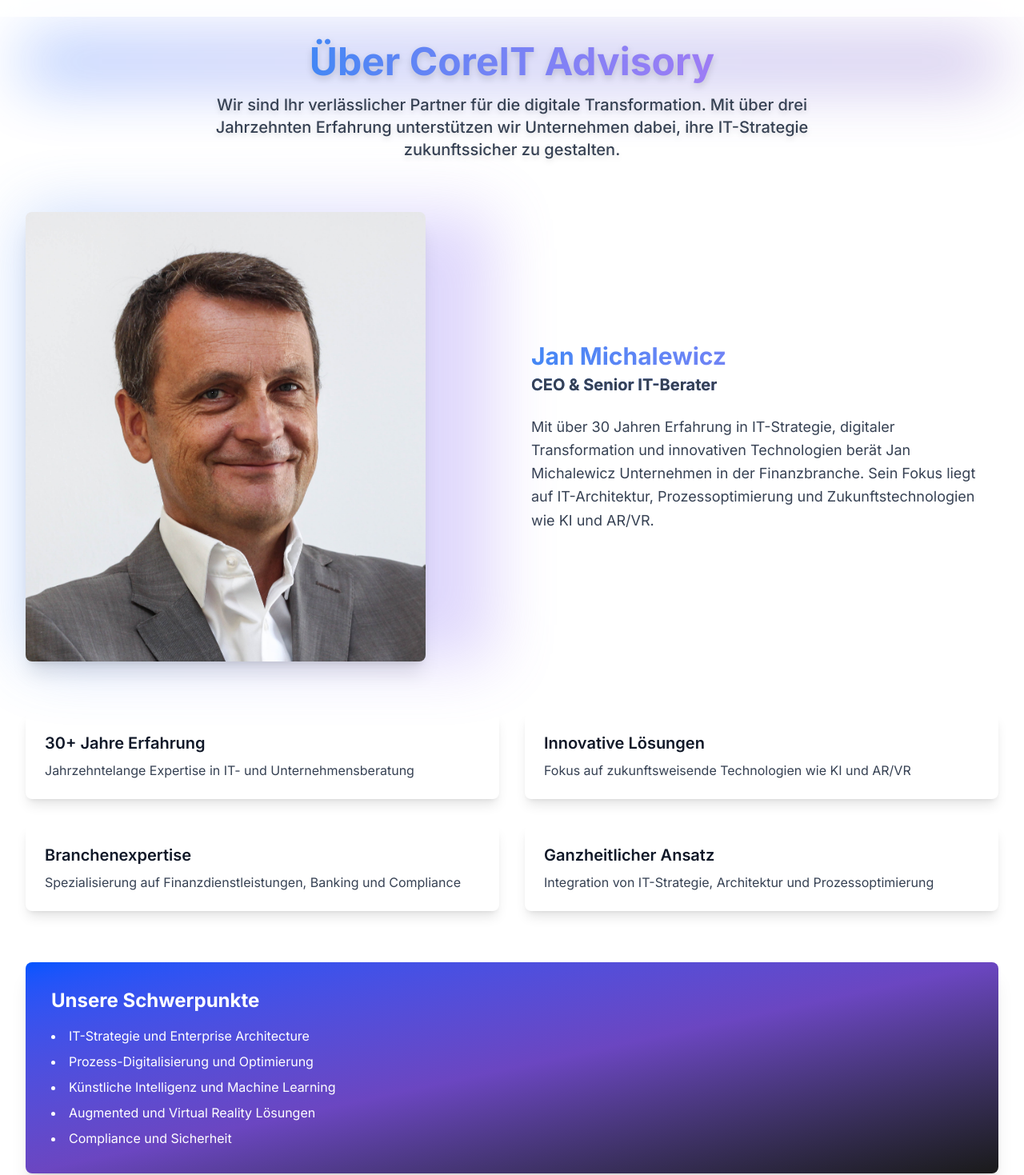
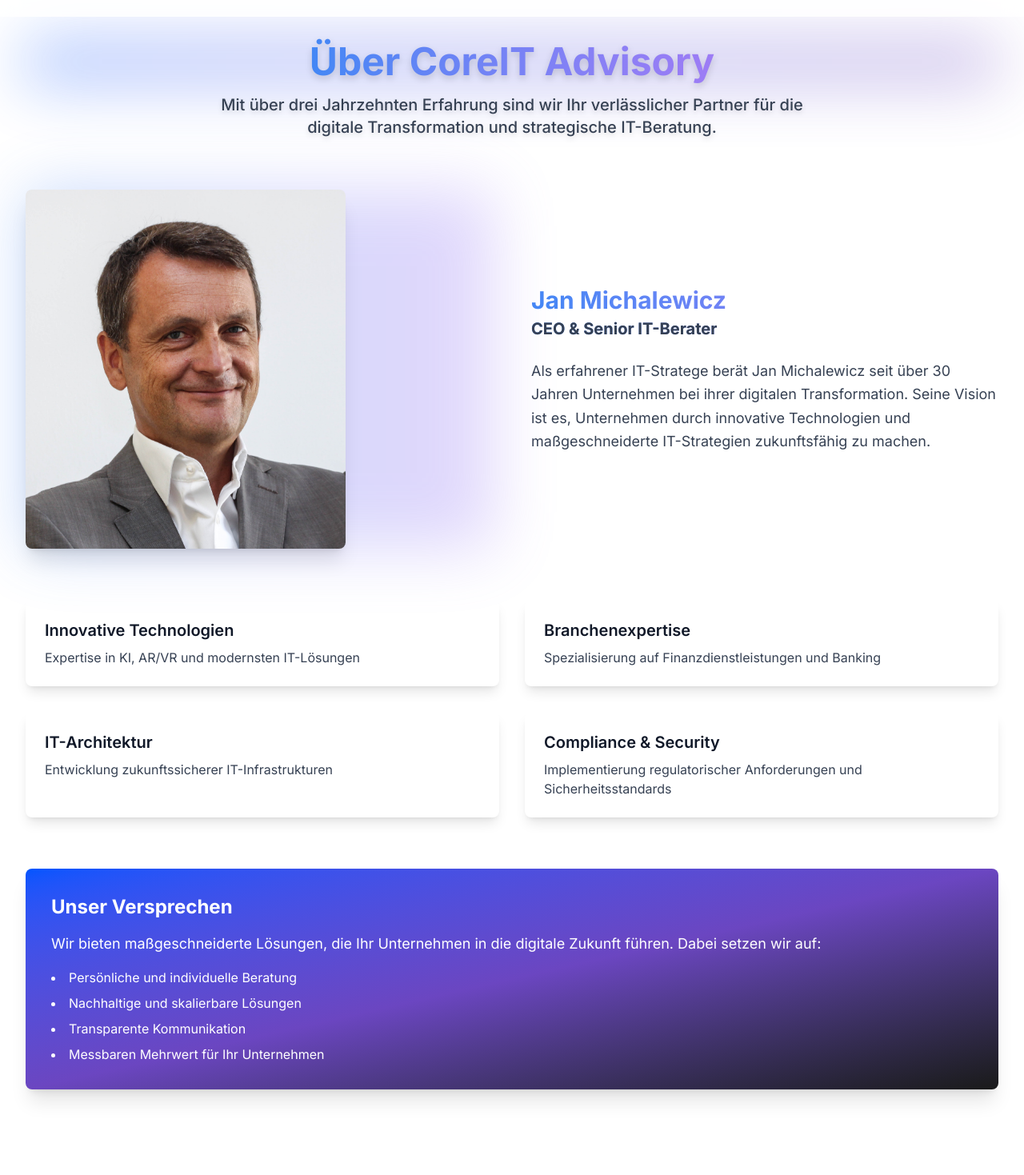
Before and after one commit to lhaley2610/coreitadvisory, a Next.js app: page /about in a window 1280 px wide. Shown: the part 43-1512 px from the top of the page at 80% size. After the commit the page ends 1469 px from the top, so only its background shows below. Built offline with nearby package versions, Linux system fonts and the light colour scheme.

Commit message:
Update: Optimierung der About-Seite, Bildgröße angepasst und Redundanzen entfernt

```diff
--- a/app/about/page.tsx
+++ b/app/about/page.tsx
@@ -7,20 +7,20 @@ import PageHeader from '../components/PageHeader'
 
 const features = [
   {
-    title: '30+ Jahre Erfahrung',
-    description: 'Jahrzehntelange Expertise in IT- und Unternehmensberatung'
-  },
-  {
-    title: 'Innovative Lösungen',
-    description: 'Fokus auf zukunftsweisende Technologien wie KI und AR/VR'
+    title: 'Innovative Technologien',
+    description: 'Expertise in KI, AR/VR und modernsten IT-Lösungen'
   },
   {
     title: 'Branchenexpertise',
-    description: 'Spezialisierung auf Finanzdienstleistungen, Banking und Compliance'
+    description: 'Spezialisierung auf Finanzdienstleistungen und Banking'
   },
   {
-    title: 'Ganzheitlicher Ansatz',
-    description: 'Integration von IT-Strategie, Architektur und Prozessoptimierung'
+    title: 'IT-Architektur',
+    description: 'Entwicklung zukunftssicherer IT-Infrastrukturen'
+  },
+  {
+    title: 'Compliance & Security',
+    description: 'Implementierung regulatorischer Anforderungen und Sicherheitsstandards'
   }
 ]
 
@@ -33,7 +33,7 @@ export default function About() {
         <div className="max-w-7xl mx-auto px-4 sm:px-6 lg:px-8">
           <PageHeader
             title="Über CoreIT Advisory"
-            description="Wir sind Ihr verlässlicher Partner für die digitale Transformation. Mit über drei Jahrzehnten Erfahrung unterstützen wir Unternehmen dabei, ihre IT-Strategie zukunftssicher zu gestalten."
+            description="Mit über drei Jahrzehnten Erfahrung sind wir Ihr verlässlicher Partner für die digitale Transformation und strategische IT-Beratung."
           />
 
           {/* CEO Section */}
@@ -50,9 +50,9 @@ export default function About() {
                   <Image
                     src="/images/Beraterprofil IMG 1968 (1).jpg"
                     alt="Jan Michalewicz - CEO"
-                    width={500}
-                    height={500}
-                    className="rounded-lg shadow-xl"
+                    width={400}
+                    height={400}
+                    className="rounded-lg shadow-xl object-cover"
                     priority
                   />
                 </div>
@@ -73,7 +73,7 @@ export default function About() {
                   transition={{ duration: 0.8, delay: 0.4 }}
                   className="text-lg text-gray-700 leading-relaxed"
                 >
-                  Mit über 30 Jahren Erfahrung in IT-Strategie, digitaler Transformation und innovativen Technologien berät Jan Michalewicz Unternehmen in der Finanzbranche. Sein Fokus liegt auf IT-Architektur, Prozessoptimierung und Zukunftstechnologien wie KI und AR/VR.
+                  Als erfahrener IT-Stratege berät Jan Michalewicz seit über 30 Jahren Unternehmen bei ihrer digitalen Transformation. Seine Vision ist es, Unternehmen durch innovative Technologien und maßgeschneiderte IT-Strategien zukunftsfähig zu machen.
                 </motion.p>
               </div>
             </div>
@@ -100,13 +100,15 @@ export default function About() {
             transition={{ duration: 0.8, delay: 0.8 }}
             className="bg-gradient-to-br from-[#0055FF] via-[#6B46C1] to-[#1A1A1A] text-white rounded-lg p-8 shadow-xl"
           >
-            <h2 className="text-2xl font-bold mb-4">Unsere Schwerpunkte</h2>
+            <h2 className="text-2xl font-bold mb-4">Unser Versprechen</h2>
+            <p className="text-lg mb-4">
+              Wir bieten maßgeschneiderte Lösungen, die Ihr Unternehmen in die digitale Zukunft führen. Dabei setzen wir auf:
+            </p>
             <ul className="list-disc list-inside space-y-2">
-              <li>IT-Strategie und Enterprise Architecture</li>
-              <li>Prozess-Digitalisierung und Optimierung</li>
-              <li>Künstliche Intelligenz und Machine Learning</li>
-              <li>Augmented und Virtual Reality Lösungen</li>
-              <li>Compliance und Sicherheit</li>
+              <li>Persönliche und individuelle Beratung</li>
+              <li>Nachhaltige und skalierbare Lösungen</li>
+              <li>Transparente Kommunikation</li>
+              <li>Messbaren Mehrwert für Ihr Unternehmen</li>
             </ul>
           </motion.div>
         </div>
```
